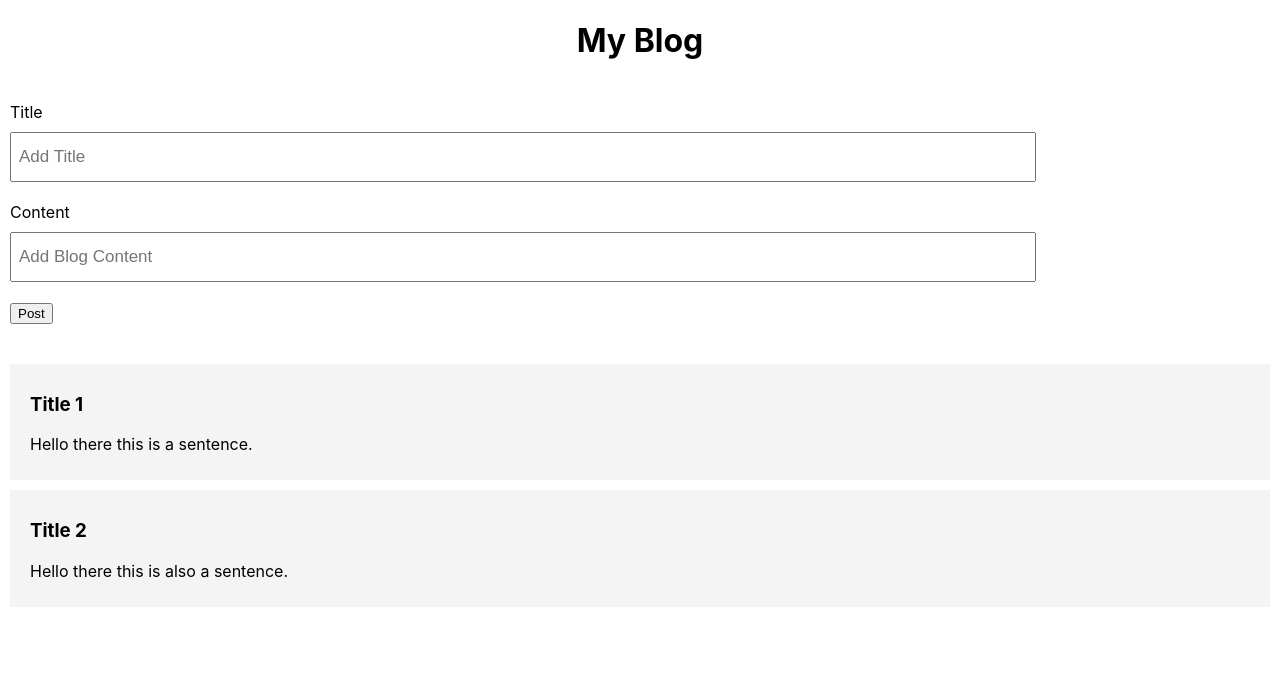
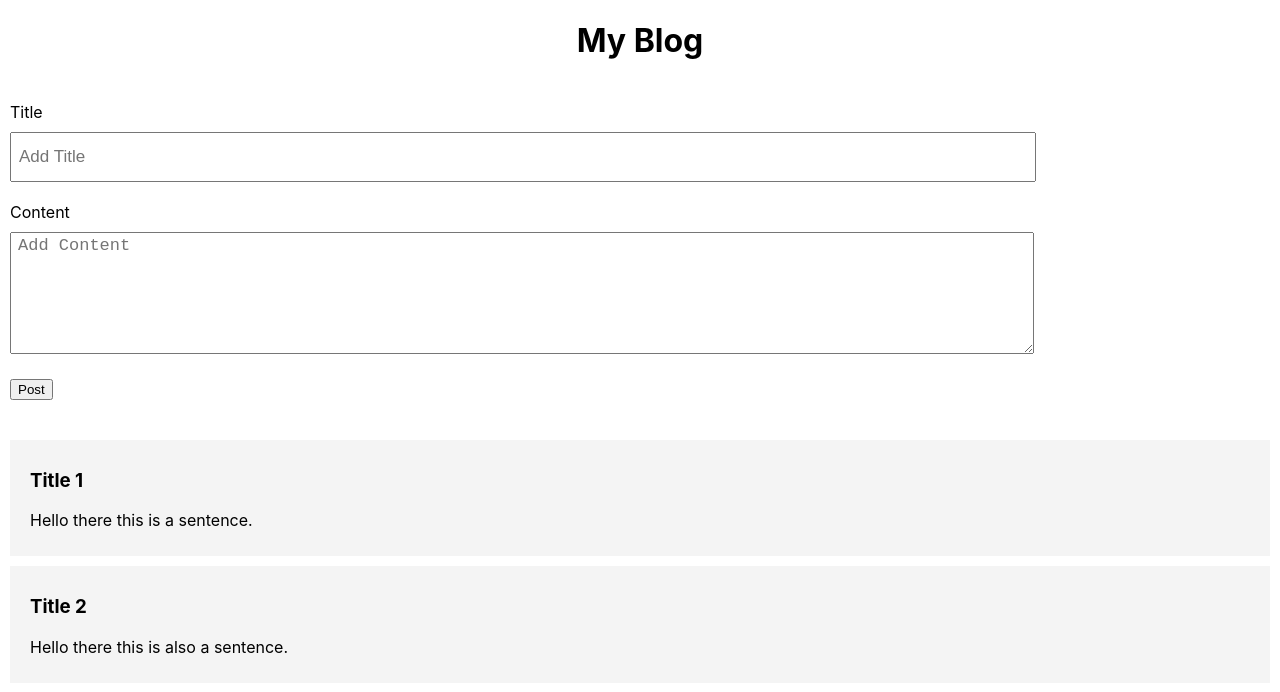
Before and after one commit to edmpark/react-blog, a React (Create React App) app: page / in a window 1280 px wide. Shown: the top 692 px of the page. Built offline with nearby package versions, Linux system fonts and the light colour scheme.

Commit message:
content text area works

```diff
--- a/src/components/AddPost.jsx
+++ b/src/components/AddPost.jsx
@@ -14,7 +14,7 @@ const AddPost = ({ onAdd }) => {
   };
 
   return (
-    <form className="add-form" onSubmit={onSubmit}>
+    <form className="add-form" name="content" onSubmit={onSubmit}>
       <div className="form-control">
         <label>Title</label>
         <input
@@ -26,11 +26,12 @@ const AddPost = ({ onAdd }) => {
       </div>
       <div className="form-control">
         <label>Content</label>
-        <input
+        <textarea
           type="text"
-          placeholder="Add Blog Content"
+          placeholder="Add Content"
           value={content}
           onChange={(e) => setContent(e.target.value)}
+          rows={6}
         />
       </div>
 
--- a/src/index.css
+++ b/src/index.css
@@ -76,3 +76,13 @@ code {
   padding: 3px 7px;
   font-size: 17px;
 }
+
+.form-control textarea {
+  width: 80%;
+  padding: 3px 7px;
+  font-size: 17px;
+}
+
+.content-input {
+  height: 120px;
+}
```
